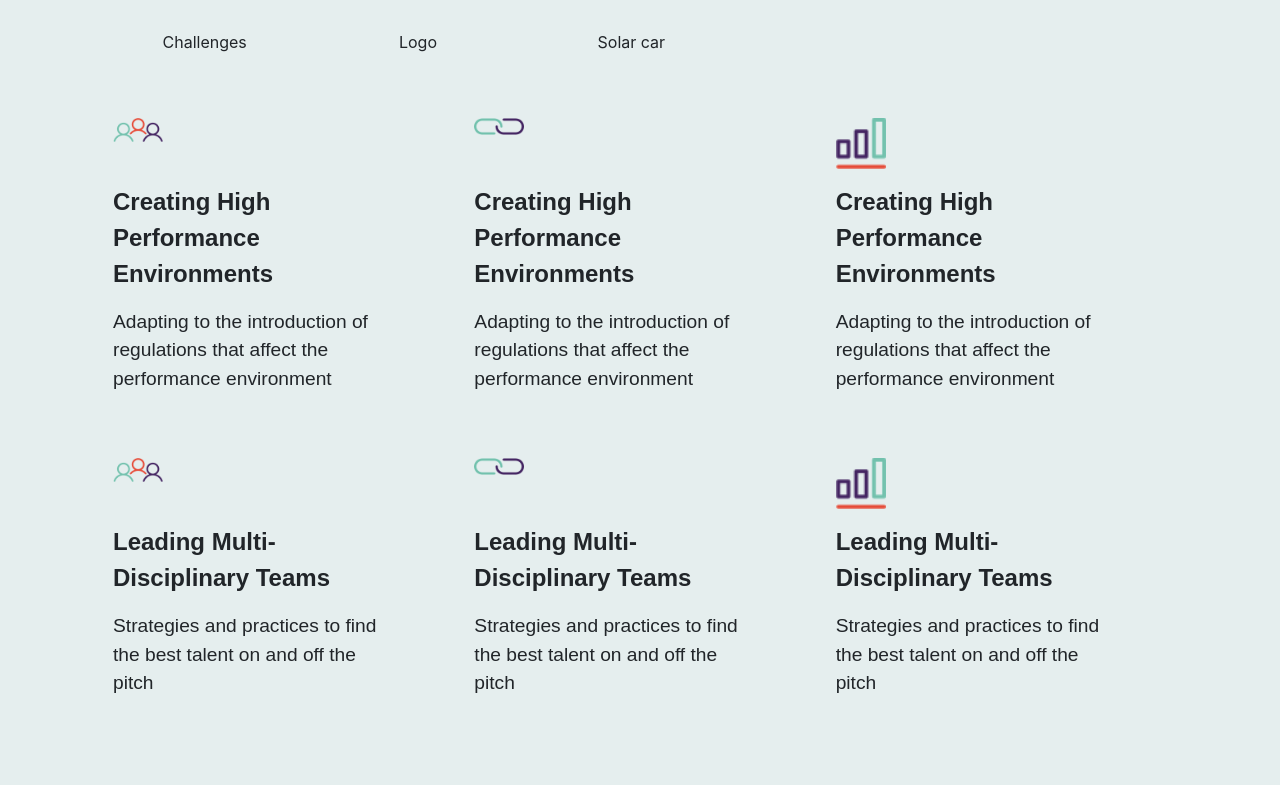
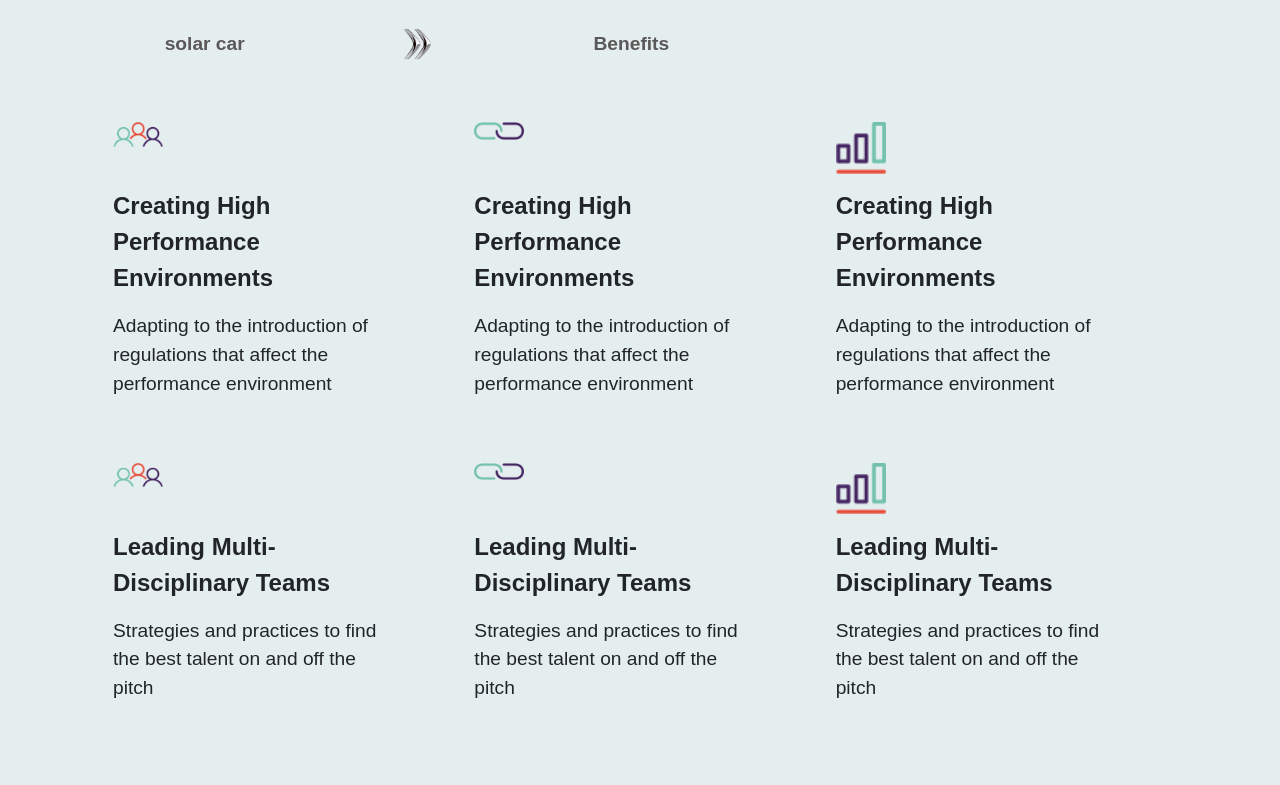
Before and after one commit to kheersagar/SAE, a React (Create React App) app: page /events in a window 1280 px wide. Shown: the part 1742-2527 px from the top of the page. Built offline with nearby package versions, Linux system fonts and the light colour scheme.

Commit message:
events added

```diff
--- a/src/App.js
+++ b/src/App.js
@@ -38,6 +38,7 @@ function App() {
           <Route path="/events" exact>
             <EventPage />
             <BOEvent/>
+
           </Route>
           <Route path="/member" exact>
             <h1>member</h1>
--- a/src/component/BOEvent/BOEvent.css
+++ b/src/component/BOEvent/BOEvent.css
@@ -14,11 +14,18 @@
   margin-top: 2rem;
   margin-bottom: 4rem;
   width: 50vw;
+  font-size: 1.2rem;
+  font-weight: 600;
+  font-family: 'Padauk', sans-serif;
+  color: #5a5858;
 }
  .bottom_row3, .bottom_row4{
   margin-top: 2rem;
 }
-
+.event__logo{
+  width: 25px;
+  transform: rotate(90deg) scale(1.2);
+}
 
 @media(max-width:1000px){
     .Bottom_main{
@@ -37,3 +44,12 @@
       flex-direction: column;
     }
   }
+@media(max-width:420px){
+  .bottom_row2{
+    flex-direction: column;
+    margin: 1rem 0;
+  }
+  .event__logo{
+    margin: 1rem 0;
+  }
+}
--- a/src/component/BOEvent/BOEvent.js
+++ b/src/component/BOEvent/BOEvent.js
@@ -1,4 +1,4 @@
-import React, { useEffect } from 'react';
+import React, { useContext, useEffect } from 'react';
 import { Container, Row, Col, Card,Button } from 'react-bootstrap';
 import EventCard from '../EventCard/EventCard';
 import Aos from "aos";
@@ -8,8 +8,32 @@ import "./BOEvent.css";
 import image1 from "../../Image/group.png";
 import image2 from "../../Image/attach.png";
 import image3 from "../../Image/stats.png";
+import eventLogo from "../../Image/eventLogo.png";
 
 function BOEvent() {
+  const event = [
+    {
+      eventImage:"https://image.freepik.com/free-photo/blue-jeep-parking-public-zone_114579-4042.jpg",
+      eventName:"solar car",
+      logo:eventLogo
+
+    },
+    {
+      eventImage:"https://image.freepik.com/free-photo/blue-jeep-parking-public-zone_114579-4042.jpg",
+      eventName:"solar bike",
+      logo:eventLogo
+
+
+    },
+    {
+      eventImage:"https://image.freepik.com/free-photo/blue-jeep-parking-public-zone_114579-4042.jpg",
+      eventName:"solar ",
+      logo:eventLogo
+
+
+    }
+
+];
   var arr = [
 {
   key:"2",
@@ -49,6 +73,9 @@ function BOEvent() {
     });
   },[])
         return (
+
+            event.map((evt)=>{
+              return(
                 <div className="Bottom_main">
                 <Row className="Main-bottom-row">
                   <Row className="bottom_row1">
@@ -57,9 +84,9 @@ function BOEvent() {
                       </Col>
                   </Row>
                   <Row className="bottom_row2">
-                    <Col>Challenges</Col>
-                    <Col>Logo</Col>
-                    <Col>Solar car</Col>
+                      <Col>{evt.eventName}</Col>
+                      <Col><img src={evt.logo} className="event__logo"/></Col>
+                      <Col>Benefits</Col>
                   </Row>
                   {arr.map((e)=>{
                     return(
@@ -76,6 +103,9 @@ function BOEvent() {
                 </Row>
               </div>
               )
+            })
+
+        )
     }
 
 export default BOEvent
```
Also changed, not shown: src/Image/eventLogo.png (added). Lines whose indentation alone changed are shown as unchanged.
